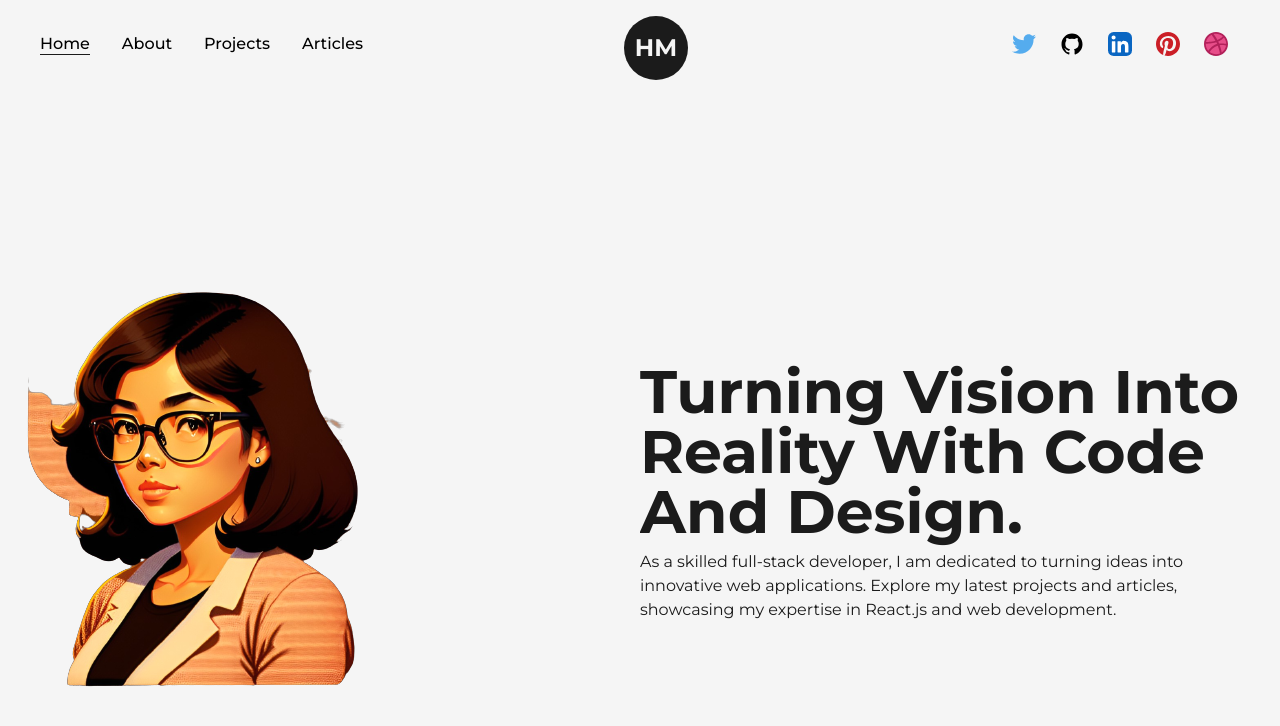
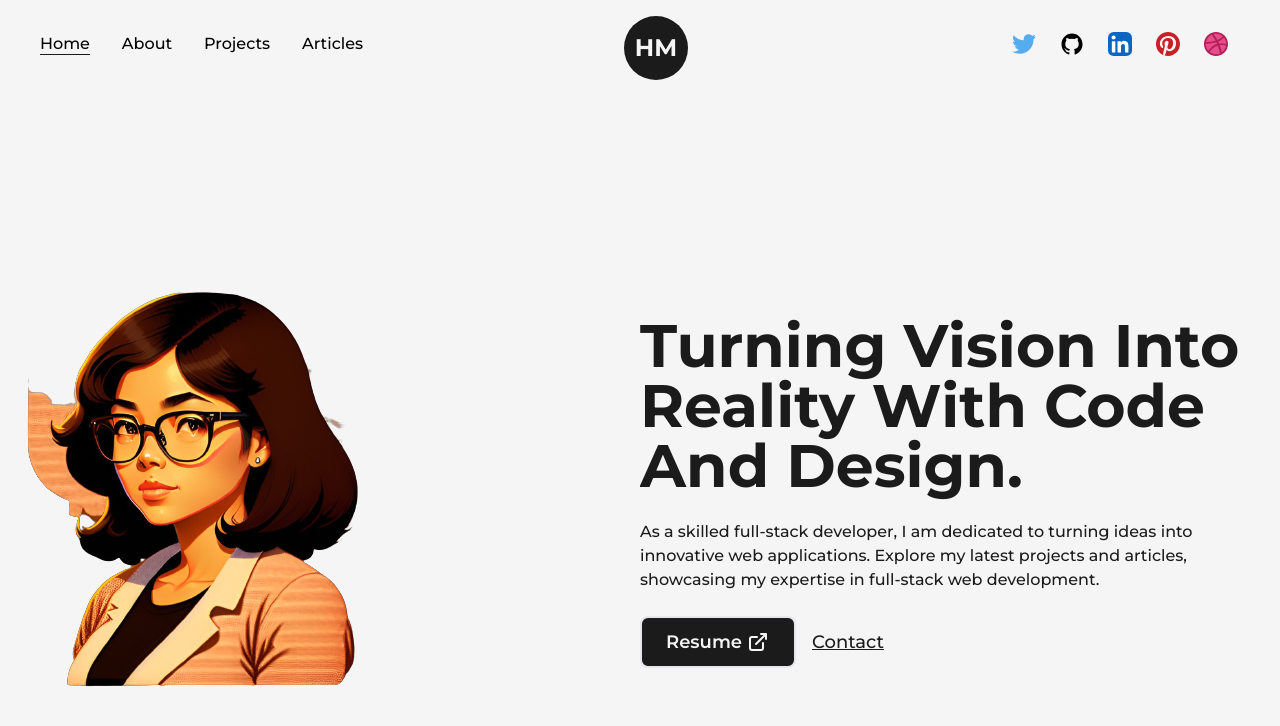
Before and after one commit to hpeninah/H-Mulato-Portfolio, a Next.js app: page / in a window 1280 px wide. Shown: the top 726 px of the page. Built offline with nearby package versions, Linux system fonts and the light colour scheme.

Commit message:
animating text and adding resume, contact

```diff
--- a/src/components/AnimatedText.js
+++ b/src/components/AnimatedText.js
@@ -3,37 +3,28 @@ import { motion } from "framer-motion";
 
 const AnimatedText = ({ text, className = "" }) => {
   const quote = {
-    initial: { opacity: 0 },
+    initial: {
+      opacity: 1
+    },
     animate: {
       opacity: 1,
-      transition: { staggerChildren: 1, delay:0.5 },
-    },
-  };
-
-  const child = {
-    initial: {
-      opacity: 1,
-      x: 0,
-      y:0,
       transition: {
-        type: "spring",
-        damping: 12,
-        stiffness: 100,
-      },
-    },
-    hidden: {
-      opacity: 0,
-      x: -20,
-      y: 10,
-      transition: {
-        type: "spring",
-        damping: 12,
-        stiffness: 100,
+        delay: 0.5,
+        staggerChildren: 0.08,
       },
     },
   };
 
-  const words = text.split(" ");
+  const words = {
+    initial: {
+      opacity: 0,
+      y: 50,
+    },
+    animate: {
+      opacity: 1,
+      y: 0,
+    }
+  }
 
   return (
     <div
@@ -41,16 +32,18 @@ const AnimatedText = ({ text, className = "" }) => {
     overflow-hidden"
     >
       <motion.h1
-        className={`inline-block w-full text-dark font-bold capitalized text-8xl ${className}`}
+        className={`inline-block w-full text-dark font-bold capitalized text-8xl ${className} load-screen--message`}
         variants={quote}
         initial="initial"
         animate="animate"
       >
-        {words.map((word, index) => [
-          <motion.span variants={child} className="inline-block" key={index}>
-            {word}&nbsp;
-          </motion.span>,
-        ])}
+        {text.split("").map((char, index) => {
+          return (
+            <motion.span key={char + "-" + index} variants={words}>
+              {char}
+            </motion.span>
+          )
+        })}
       </motion.h1>
     </div>
   );
--- a/src/pages/index.js
+++ b/src/pages/index.js
@@ -2,7 +2,9 @@ import Layout from "@/components/Layout";
 import Head from "next/head";
 import Image from "next/image";
 import profilePic from "../../public/images/profile/profile.png";
-import AnimatedText from '../components/AnimatedText';
+import AnimatedText from "../components/AnimatedText";
+import Link from "next/link";
+import { LinkArrow } from "@/components/Icons";
 
 export default function Home() {
   return (
@@ -22,13 +24,35 @@ export default function Home() {
               />
             </div>
             <div className="w-1/2 flex flex-col items-center self-center">
-              <AnimatedText text="Turning Vision Into Reality With Code And Design." className="!text-6xl !text-left"/>
-              <p>
+              <AnimatedText
+                text="Turning Vision Into Reality With Code And Design."
+                className="!text-6xl !text-left"
+              />
+              <p className="my-4 text-base font-medium">
                 As a skilled full-stack developer, I am dedicated to turning
                 ideas into innovative web applications. Explore my latest
-                projects and articles, showcasing my expertise in React.js and
-                web development.
+                projects and articles, showcasing my expertise in full-stack web
+                development.
               </p>
+              <div className="flex items-center self-start mt-2">
+                <Link
+                  href="/hMulato_resume.pdf"
+                  target={"_blank"}
+                  className="flex items-center bg-dark text-light p-2.5 px-6
+                rounded-lg text-lg font-semibold hover:bg-light hover:text-dark
+                border-2 border-solid hover:border-dark"
+                  download={true}
+                >
+                  Resume <LinkArrow className={"w-6 ml-1"} />
+                </Link>
+                <Link
+                  href="hannah.p.mulato@gmail.com"
+                  target={"_blank"}
+                  className="ml-4 text-lg font-medium capitalize text-dark underline"
+                >
+                  Contact
+                </Link>
+              </div>
             </div>
           </div>
         </Layout>
@@ -36,6 +60,3 @@ export default function Home() {
     </>
   );
 }
-
-
-// https://www.youtube.com/watch?v=Yw7yWHigGKI 1:04:34
```
Also changed, not shown: 1 other file (tests, documents, lock files or other folders).
